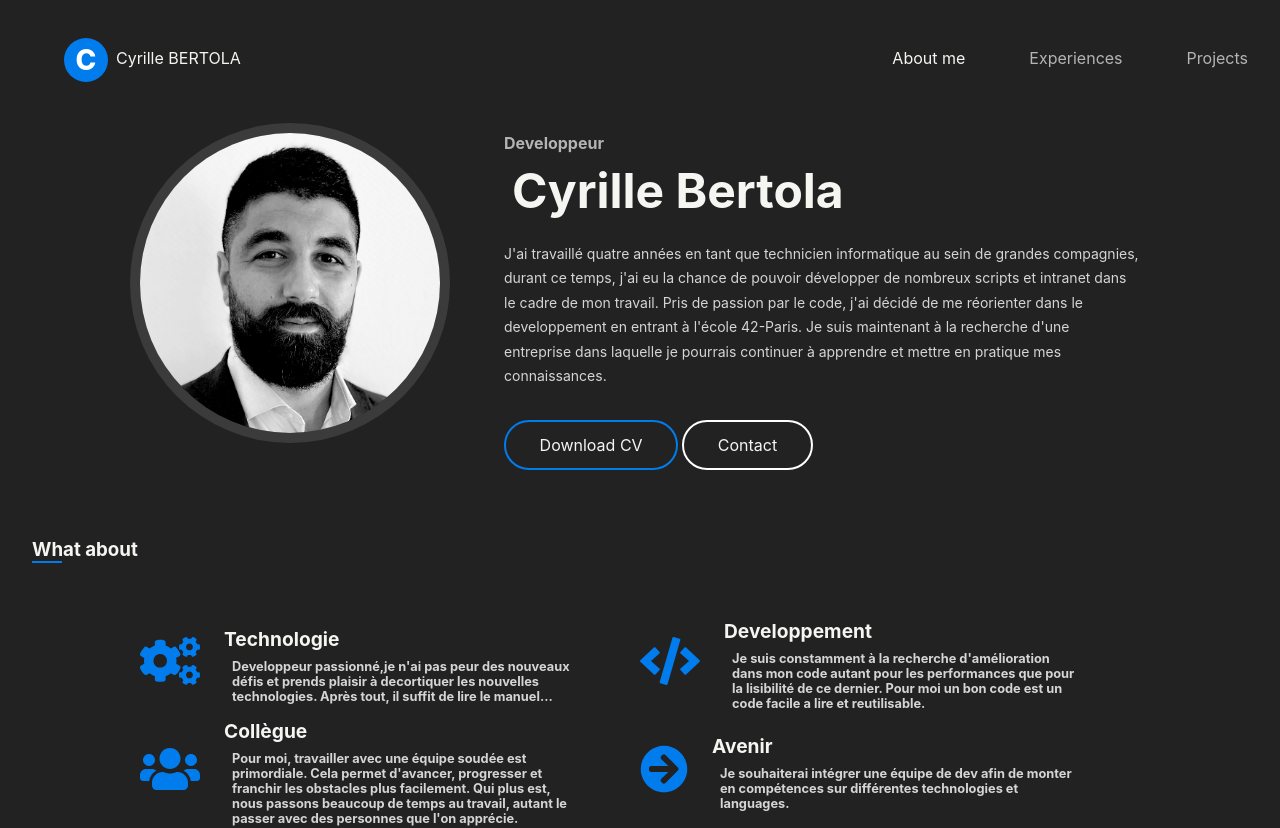
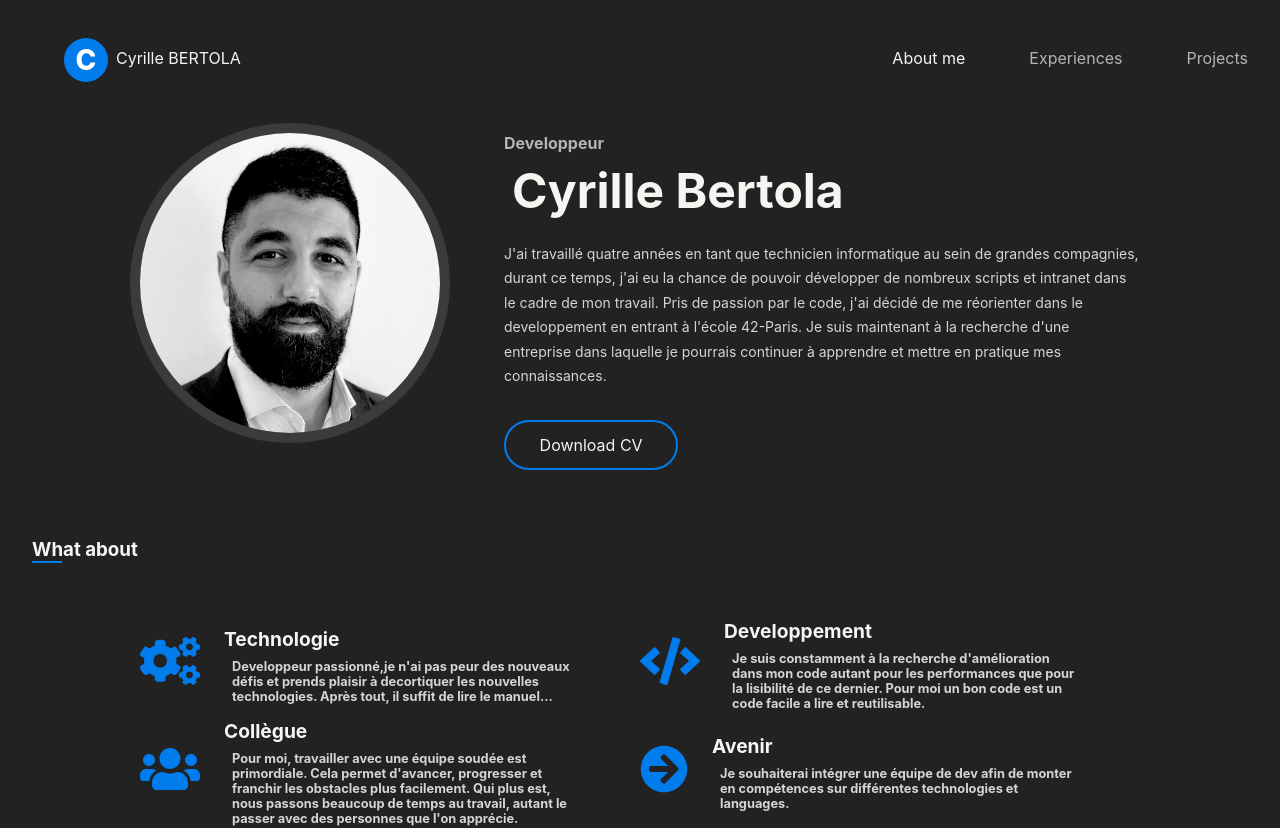
Before and after one commit to CberT-code/Portfolio, a Next.js app: page / in a window 1280 px wide. Shown: the top 828 px of the page. Built offline with nearby package versions, Linux system fonts and the light colour scheme.

Commit message:
remove contact button

```diff
--- a/components/home/presentation.js
+++ b/components/home/presentation.js
@@ -20,7 +20,7 @@ export default function Presentation({ datas }) {
 				<p>{datas.presentation}</p>
 				<div className='buttons'>
 					<Link href='/files/cv.pdf' ><a className='borderBlue'>Download CV</a></Link>
-					<Link href='/' ><a className='borderWhite'>Contact</a></Link>
+					{/* <Link href='/' ><a className='borderWhite'>Contact</a></Link> */}
 				</div>
 			</div>
 		</div>
```
